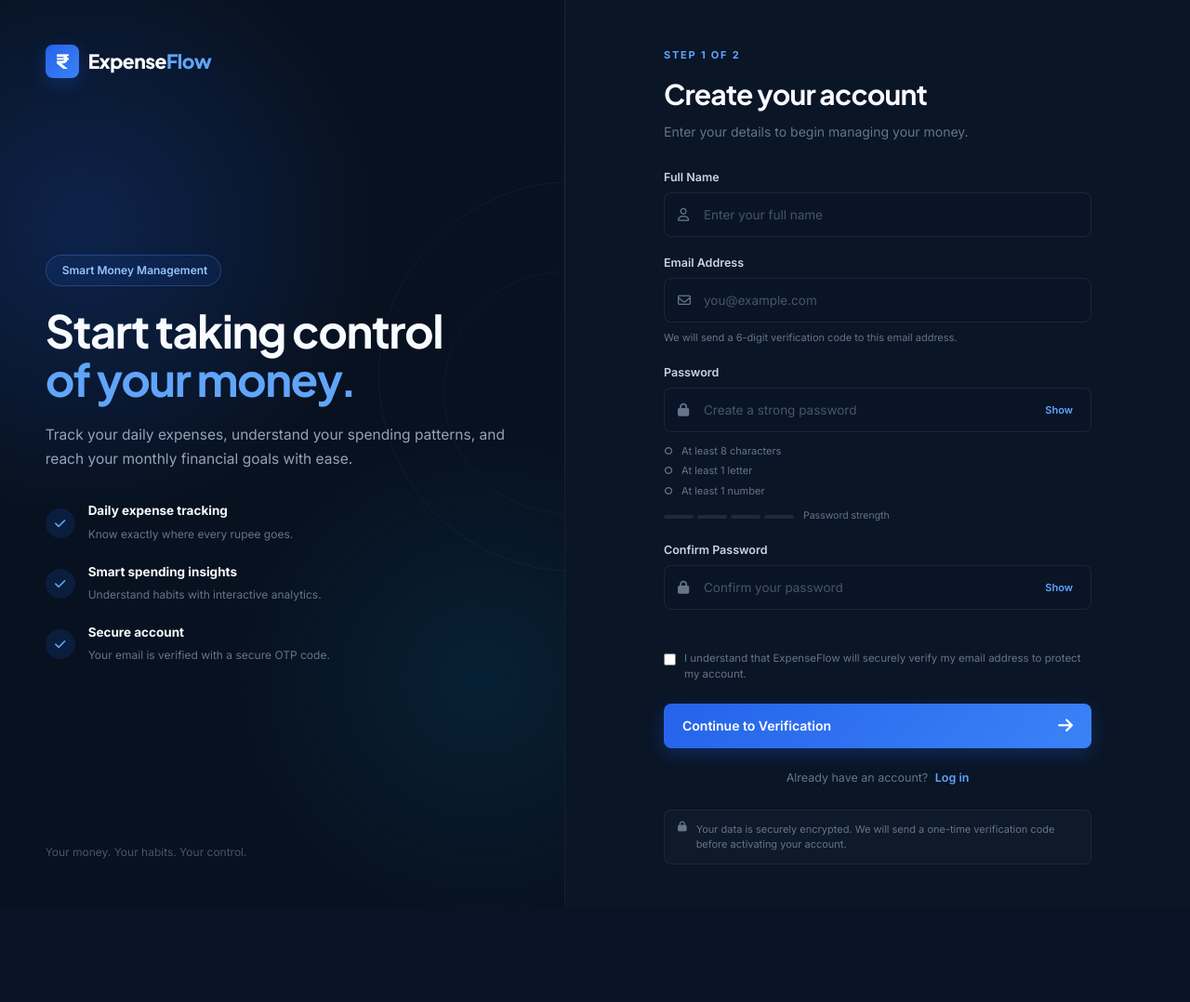
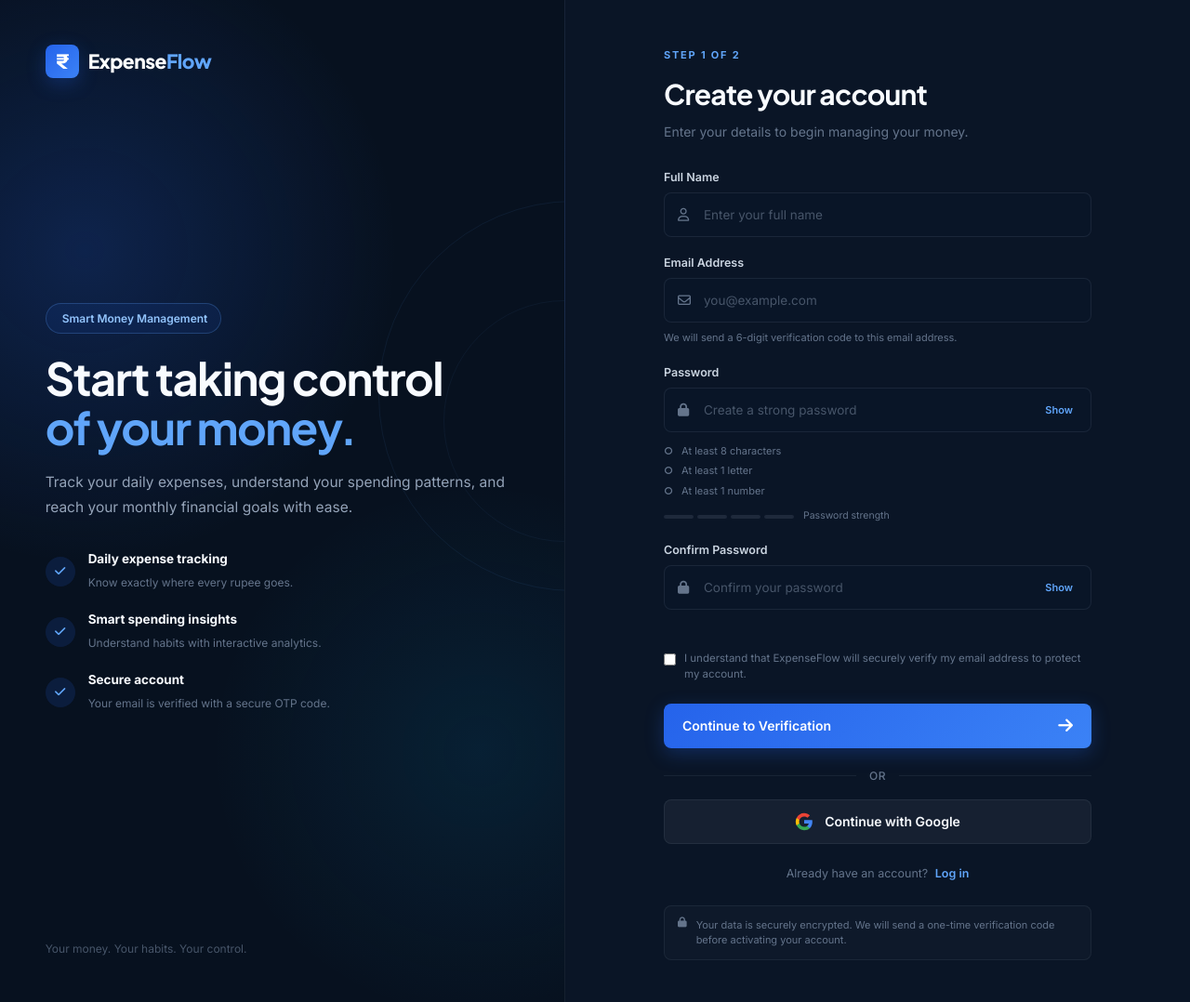
Before and after one commit to ngkrishnaa/DailyExpenseTracker, a Flask app: page /register in a window 1280 px wide. Shown: the whole page at 93% size. Before the commit the page ends 975 px from the top, so only its background shows below. Run offline with Flask 3, Linux system fonts and the light colour scheme; parts of the project's set-up code (start-up, migrations or seed data) failed here and were passed over.

Commit message:
feat: implement secure Google OAuth authentication and account linking

```diff
--- a/app.py
+++ b/app.py
@@ -14,6 +14,7 @@ import random
 import secrets
 import smtplib
 import resend
+import requests
 from datetime import date, datetime, timedelta, timezone
 from decimal import Decimal, InvalidOperation
 
@@ -26,6 +27,13 @@ raw_resend_from = os.getenv("RESEND_FROM_EMAIL", "ExpenseFlow <onboarding@resend
 RESEND_FROM_EMAIL = raw_resend_from.strip().strip('"\'') if raw_resend_from else "ExpenseFlow <onboarding@resend.dev>"
 if RESEND_API_KEY:
     resend.api_key = RESEND_API_KEY
+
+raw_google_client_id = os.getenv("GOOGLE_CLIENT_ID")
+GOOGLE_CLIENT_ID = raw_google_client_id.strip().strip('"\'') if raw_google_client_id else None
+raw_google_client_secret = os.getenv("GOOGLE_CLIENT_SECRET")
+GOOGLE_CLIENT_SECRET = raw_google_client_secret.strip().strip('"\'') if raw_google_client_secret else None
+raw_google_redirect_uri = os.getenv("GOOGLE_REDIRECT_URI")
+GOOGLE_REDIRECT_URI = raw_google_redirect_uri.strip().strip('"\'') if raw_google_redirect_uri else None
 
 MAIL_EMAIL = os.getenv("MAIL_EMAIL")
 # Sanitize spaces if present in Gmail App Password for SMTP fallback
@@ -284,10 +292,35 @@ def initialize_tracker_tables():
             id INT AUTO_INCREMENT PRIMARY KEY,
             name VARCHAR(120) NOT NULL,
             email VARCHAR(255) NOT NULL UNIQUE,
-            password VARCHAR(255) NOT NULL,
-            created_at TIMESTAMP DEFAULT CURRENT_TIMESTAMP
+            password VARCHAR(255) NULL,
+            google_id VARCHAR(255) NULL,
+            auth_provider VARCHAR(50) NOT NULL DEFAULT 'local',
+            created_at TIMESTAMP DEFAULT CURRENT_TIMESTAMP,
+            INDEX idx_users_google_id (google_id)
         )
     """)
+
+    # Backward-compatible migrations for existing users table
+    cursor.execute("SHOW COLUMNS FROM users LIKE 'google_id'")
+    if not cursor.fetchone():
+        try:
+            cursor.execute("ALTER TABLE users ADD COLUMN google_id VARCHAR(255) NULL AFTER password")
+            cursor.execute("ALTER TABLE users ADD INDEX idx_users_google_id (google_id)")
+        except Exception as mig_err:
+            app.logger.warning("Migration note for google_id: %s", mig_err)
+
+    cursor.execute("SHOW COLUMNS FROM users LIKE 'auth_provider'")
+    if not cursor.fetchone():
+        try:
+            cursor.execute("ALTER TABLE users ADD COLUMN auth_provider VARCHAR(50) NOT NULL DEFAULT 'local' AFTER google_id")
+        except Exception as mig_err:
+            app.logger.warning("Migration note for auth_provider: %s", mig_err)
+
+    try:
+        cursor.execute("ALTER TABLE users MODIFY COLUMN password VARCHAR(255) NULL")
+    except Exception as mig_err:
+        app.logger.warning("Migration note for password column: %s", mig_err)
+
     cursor.execute("""
         CREATE TABLE IF NOT EXISTS expenses (
             id INT AUTO_INCREMENT PRIMARY KEY,
@@ -585,7 +618,7 @@ def register():
 
 
         if existing_user:
-            flash("An account already exists with this email. Please log in.", "error")
+            flash("An account with this email already exists. Please log in instead.", "error")
             return render_template("register.html")
 
 
@@ -751,6 +784,228 @@ def resend_otp():
 
 
 # -----------------------------------
+# GOOGLE OAUTH AUTHENTICATION
+# -----------------------------------
+
+def get_google_redirect_uri():
+    """Build the OAuth redirect URI, prioritizing environment override or public production domain."""
+    if GOOGLE_REDIRECT_URI:
+        return GOOGLE_REDIRECT_URI
+    railway_domain = os.getenv("RAILWAY_PUBLIC_DOMAIN") or os.getenv("RAILWAY_STATIC_URL")
+    if railway_domain:
+        return f"https://{railway_domain}/login/google/callback"
+    return url_for("google_callback", _external=True)
+
+
+@app.route("/login/google")
+def google_login():
+    if "user_id" in session:
+        return redirect(url_for("dashboard"))
+
+    if not GOOGLE_CLIENT_ID or not GOOGLE_CLIENT_SECRET:
+        app.logger.warning("Google Sign-In attempted but GOOGLE_CLIENT_ID or GOOGLE_CLIENT_SECRET is missing.")
+        flash("Google Sign-In is not currently configured. Please check server settings.", "error")
+        return redirect(url_for("login"))
+
+    oauth_state = secrets.token_urlsafe(32)
+    session["google_oauth_state"] = oauth_state
+
+    redirect_uri = get_google_redirect_uri()
+    params = {
+        "client_id": GOOGLE_CLIENT_ID,
+        "redirect_uri": redirect_uri,
+        "response_type": "code",
+        "scope": "openid email profile",
+        "state": oauth_state,
+        "access_type": "online",
+        "prompt": "select_account",
+    }
+    auth_url = f"https://accounts.google.com/o/oauth2/v2/auth?{urlparse.urlencode(params)}"
+    return redirect(auth_url)
+
+
+@app.route("/login/google/callback")
+def google_callback():
+    if "user_id" in session:
+        return redirect(url_for("dashboard"))
+
+    # 1. Check for user cancellation or Google error
+    error = request.args.get("error")
+    if error:
+        app.logger.info("Google OAuth returned error or user cancelled: %s", error)
+        flash("Google Sign-In was cancelled or denied.", "error")
+        return redirect(url_for("login"))
+
+    # 2. Validate OAuth state parameter
+    state = request.args.get("state")
+    expected_state = session.pop("google_oauth_state", None)
+    if not state or not expected_state or not hmac.compare_digest(str(state), str(expected_state)):
+        app.logger.warning("Google OAuth state verification mismatch.")
+        flash("Authentication failed: invalid session state. Please try again.", "error")
+        return redirect(url_for("login"))
+
+    # 3. Verify code presence
+    code = request.args.get("code")
+    if not code:
+        flash("Authorization code missing from Google. Please try again.", "error")
+        return redirect(url_for("login"))
+
+    # 4. Exchange code for access token via secure server-to-server POST
+    redirect_uri = get_google_redirect_uri()
+    token_url = "https://oauth2.googleapis.com/token"
+    token_data = {
+        "code": code,
+        "client_id": GOOGLE_CLIENT_ID,
+        "client_secret": GOOGLE_CLIENT_SECRET,
+        "redirect_uri": redirect_uri,
+        "grant_type": "authorization_code",
+    }
+
+    try:
+        token_resp = requests.post(token_url, data=token_data, timeout=10)
+        token_json = token_resp.json()
+    except Exception as exc:
+        app.logger.error("Failed to connect to Google token exchange endpoint: %s", type(exc).__name__)
+        flash("Could not connect to Google authentication service. Please try again.", "error")
+        return redirect(url_for("login"))
+
+    if token_resp.status_code != 200 or "access_token" not in token_json:
+        app.logger.error("Google token exchange failed with HTTP status %s", token_resp.status_code)
+        flash("Failed to authenticate with Google. Please try again.", "error")
+        return redirect(url_for("login"))
+
+    access_token = token_json["access_token"]
+
+    # 5. Retrieve verified identity from Google UserInfo endpoint
+    userinfo_url = "https://openidconnect.googleapis.com/v1/userinfo"
+    try:
+        userinfo_resp = requests.get(
+            userinfo_url,
+            headers={"Authorization": f"Bearer {access_token}"},
+            timeout=10,
+        )
+        userinfo = userinfo_resp.json()
+    except Exception as exc:
+        app.logger.error("Failed to connect to Google userinfo endpoint: %s", type(exc).__name__)
+        flash("Could not retrieve user profile from Google. Please try again.", "error")
+        return redirect(url_for("login"))
+
+    if userinfo_resp.status_code != 200:
+        app.logger.error("Google userinfo request failed with HTTP status %s", userinfo_resp.status_code)
+        flash("Failed to retrieve your Google profile. Please try again.", "error")
+        return redirect(url_for("login"))
+
+    google_id = str(userinfo.get("sub", "")).strip()
+    email = str(userinfo.get("email", "")).strip().lower()
+    email_verified = userinfo.get("email_verified", False)
+    is_verified = (email_verified is True or str(email_verified).lower() == "true")
+    name = str(userinfo.get("name") or email.split("@")[0]).strip()[:100]
+
+    if not email:
+        flash("Google did not return a valid email address. Please check your account permissions.", "error")
+        return redirect(url_for("login"))
+
+    if not is_verified:
+        flash("Your Google email address is not verified by Google. Please verify your email with Google first.", "error")
+        return redirect(url_for("login"))
+
+    # 6. Check whether google_id already exists in the database
+    user_by_google_id = None
+    if google_id:
+        try:
+            cursor = db.cursor(dictionary=True)
+            cursor.execute(
+                "SELECT id, name, email, password, auth_provider, google_id FROM users WHERE google_id = %s",
+                (google_id,),
+            )
+            user_by_google_id = cursor.fetchone()
+            cursor.close()
+        except Exception as exc:
+            app.logger.error("Database error querying user by google_id: %s", type(exc).__name__)
+            flash("A database error occurred. Please try again.", "error")
+            return redirect(url_for("login"))
+
+    if user_by_google_id:
+        session.clear()
+        session.permanent = True
+        session["user_id"] = user_by_google_id["id"]
+        session["user_name"] = user_by_google_id["name"]
+        session["user_email"] = user_by_google_id["email"]
+        flash(f"Welcome back, {user_by_google_id['name']}!", "success")
+        return redirect(url_for("dashboard"))
+
+    # 7. Check whether the email already exists in the database
+    try:
+        cursor = db.cursor(dictionary=True)
+        cursor.execute(
+            "SELECT id, name, email, password, auth_provider, google_id FROM users WHERE email = %s",
+            (email,),
+        )
+        existing_email_user = cursor.fetchone()
+        cursor.close()
+    except Exception as exc:
+        app.logger.error("Database error querying user by email: %s", type(exc).__name__)
+        flash("A database error occurred. Please try again.", "error")
+        return redirect(url_for("login"))
+
+    if existing_email_user:
+        # CASE A & B: Email exists - safely link Google authentication to existing account
+        try:
+            update_cursor = db.cursor()
+            update_cursor.execute(
+                "UPDATE users SET google_id = %s, auth_provider = 'google' WHERE id = %s",
+                (google_id, existing_email_user["id"]),
+            )
+            db.commit()
+            update_cursor.close()
+        except Exception as exc:
+            app.logger.error("Database error linking Google account: %s", type(exc).__name__)
+
+        session.clear()
+        session.permanent = True
+        session["user_id"] = existing_email_user["id"]
+        session["user_name"] = existing_email_user["name"]
+        session["user_email"] = existing_email_user["email"]
+
+        if existing_email_user.get("google_id"):
+            flash(f"Welcome back, {existing_email_user['name']}!", "success")
+        else:
+            flash("Your Google account has been securely linked. Welcome to ExpenseFlow!", "success")
+        return redirect(url_for("dashboard"))
+
+    # CASE C: Email does not exist - create new Google account (no password required)
+    random_pw_hash = generate_password_hash(secrets.token_urlsafe(32))
+    try:
+        insert_cursor = db.cursor()
+        insert_cursor.execute(
+            """
+            INSERT INTO users (name, email, password, google_id, auth_provider)
+            VALUES (%s, %s, %s, %s, 'google')
+            """,
+            (name, email, random_pw_hash, google_id or None),
+        )
+        db.commit()
+        user_id = insert_cursor.lastrowid
+        insert_cursor.close()
+    except mysql.connector.Error as err:
+        if err.errno == 1062 or "Duplicate entry" in str(err):
+            flash("An account with this email already exists. Please log in instead.", "error")
+            return redirect(url_for("login"))
+        app.logger.error("Database error inserting new Google user: %s", type(err).__name__)
+        flash("Could not create account. Please try again.", "error")
+        return redirect(url_for("register"))
+
+    session.clear()
+    session.permanent = True
+    session["user_id"] = user_id
+    session["user_name"] = name
+    session["user_email"] = email
+
+    flash("Account created successfully with Google. Welcome to ExpenseFlow!", "success")
+    return redirect(url_for("dashboard"))
+
+
+# -----------------------------------
 # LOGIN / LOGOUT
 # -----------------------------------
 
@@ -765,14 +1020,17 @@ def login():
 
         cursor = db.cursor(dictionary=True)
         cursor.execute(
-            "SELECT id, name, email, password FROM users WHERE email = %s",
+            "SELECT id, name, email, password, auth_provider, google_id FROM users WHERE email = %s",
             (email,)
         )
         user = cursor.fetchone()
         cursor.close()
 
-        if not user or not check_password_hash(user["password"], password):
-            flash("Invalid email or password.", "error")
+        if not user or not user["password"] or not check_password_hash(user["password"], password):
+            if user and user.get("google_id"):
+                flash("This account uses Google sign-in. Please continue with Google.", "error")
+            else:
+                flash("Invalid email or password.", "error")
             return render_template("login.html", email=email)
 
         session.clear()
@@ -785,6 +1043,8 @@ def login():
         return redirect(url_for("dashboard"))
 
     return render_template("login.html")
+
+
 
 
 # -----------------------------------
--- a/requirements.txt
+++ b/requirements.txt
@@ -4,3 +4,4 @@ python-dotenv==1.2.3
 gunicorn==23.0.0
 cryptography>=43.0.0
 resend>=2.6.0
+requests>=2.31.0
--- a/static/css/style.css
+++ b/static/css/style.css
@@ -1065,6 +1065,74 @@ footer small {
 
 .register-submit:hover .submit-arrow {
     transform: translateX(4px);
+}
+
+.auth-divider {
+    display: flex;
+    align-items: center;
+    text-align: center;
+    margin: 20px 0 16px 0;
+    color: var(--text-muted);
+    font-size: 12px;
+    font-weight: 500;
+    text-transform: uppercase;
+    letter-spacing: 0.5px;
+}
+
+.auth-divider::before,
+.auth-divider::after {
+    content: "";
+    flex: 1;
+    border-bottom: 1px solid var(--border-subtle);
+}
+
+.auth-divider span {
+    padding: 0 14px;
+    color: var(--text-muted);
+}
+
+.google-auth-btn {
+    width: 100%;
+    height: 48px;
+    display: flex;
+    align-items: center;
+    justify-content: center;
+    gap: 12px;
+    background: rgba(255, 255, 255, 0.05);
+    border: 1px solid var(--border-subtle);
+    border-radius: var(--radius-sm);
+    color: var(--text-primary);
+    font-size: 14px;
+    font-weight: 600;
+    text-decoration: none;
+    cursor: pointer;
+    transition: all 0.2s ease;
+    box-sizing: border-box;
+}
+
+.google-auth-btn:hover {
+    background: rgba(255, 255, 255, 0.09);
+    border-color: rgba(255, 255, 255, 0.25);
+    transform: translateY(-2px);
+    box-shadow: 0 8px 24px rgba(0, 0, 0, 0.25);
+    color: #ffffff;
+}
+
+.google-auth-btn:active {
+    transform: translateY(0);
+}
+
+.google-auth-btn.is-loading {
+    opacity: 0.7;
+    cursor: wait;
+    pointer-events: none;
+    background: rgba(255, 255, 255, 0.08);
+}
+
+.google-icon {
+    flex-shrink: 0;
+    width: 20px;
+    height: 20px;
 }
 
 .login-prompt {
--- a/templates/register.html
+++ b/templates/register.html
@@ -154,9 +154,24 @@
                     </button>
                 </form>
 
+                <div class="auth-divider">
+                    <span>or</span>
+                </div>
+
+                <a href="{{ url_for('google_login') }}" class="google-auth-btn" id="google-register-btn">
+                    <svg class="google-icon" viewBox="0 0 24 24" width="20" height="20" xmlns="http://www.w3.org/2000/svg">
+                        <path d="M22.56 12.25c0-.78-.07-1.53-.2-2.25H12v4.26h5.92c-.26 1.37-1.04 2.53-2.21 3.31v2.77h3.57c2.08-1.92 3.28-4.74 3.28-8.09z" fill="#4285F4"/>
+                        <path d="M12 23c2.97 0 5.46-.98 7.28-2.66l-3.57-2.77c-.98.66-2.23 1.06-3.71 1.06-2.86 0-5.29-1.93-6.16-4.53H2.18v2.84C3.99 20.53 7.7 23 12 23z" fill="#34A853"/>
+                        <path d="M5.84 14.09c-.22-.66-.35-1.36-.35-2.09s.13-1.43.35-2.09V7.06H2.18C1.43 8.55 1 10.22 1 12s.43 3.45 1.18 4.94l2.85-2.22.81-.63z" fill="#FBBC05"/>
+                        <path d="M12 5.38c1.62 0 3.06.56 4.21 1.64l3.15-3.15C17.45 2.09 14.97 1 12 1 7.7 1 3.99 3.47 2.18 7.06l3.66 2.84c.87-2.6 3.3-4.52 6.16-4.52z" fill="#EA4335"/>
+                    </svg>
+                    <span>Continue with Google</span>
+                </a>
+
                 <div class="login-prompt">
                     Already have an account? <a href="{{ url_for('login') }}">Log in</a>
                 </div>
+
 
                 <div class="security-note">
                     <i class="fa-solid fa-lock"></i>
@@ -230,6 +245,21 @@
 
         passwordInput.addEventListener("input", evaluatePassword);
         confirmPasswordInput.addEventListener("input", checkMatch);
+
+        document.querySelectorAll(".google-auth-btn").forEach(function(btn) {
+            btn.addEventListener("click", function(e) {
+                if (this.classList.contains("is-loading")) {
+                    e.preventDefault();
+                    return;
+                }
+                this.classList.add("is-loading");
+                const textSpan = this.querySelector("span");
+                if (textSpan) {
+                    textSpan.textContent = "Connecting to Google...";
+                }
+            });
+        });
     </script>
+
 </body>
 </html>
```
Also changed, not shown: database_schema.sql (+5 -2 lines), templates/login.html (+31 -0 lines), tests/test_suite.py (+205 -0 lines), README.md, 1 other file.
